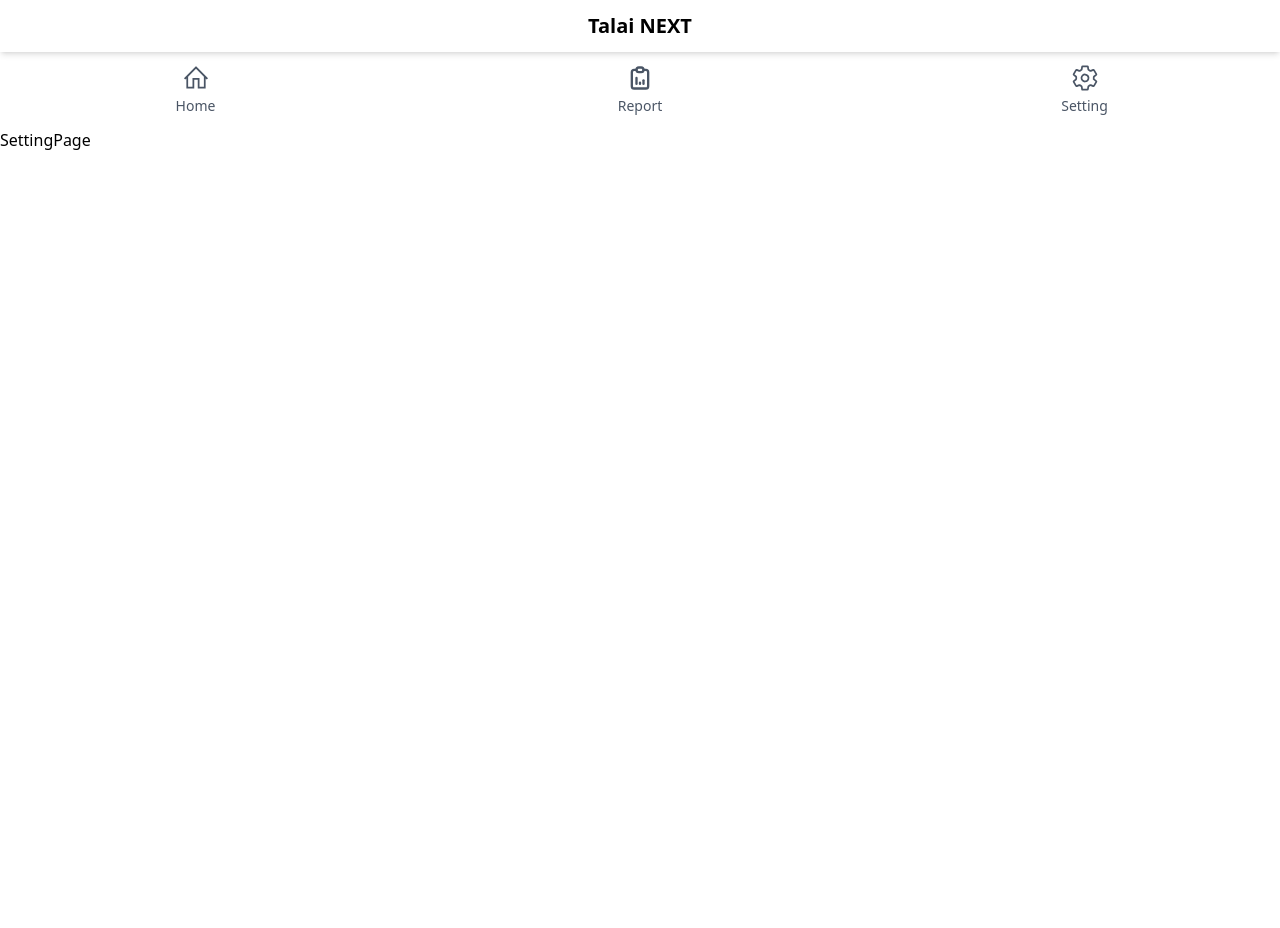
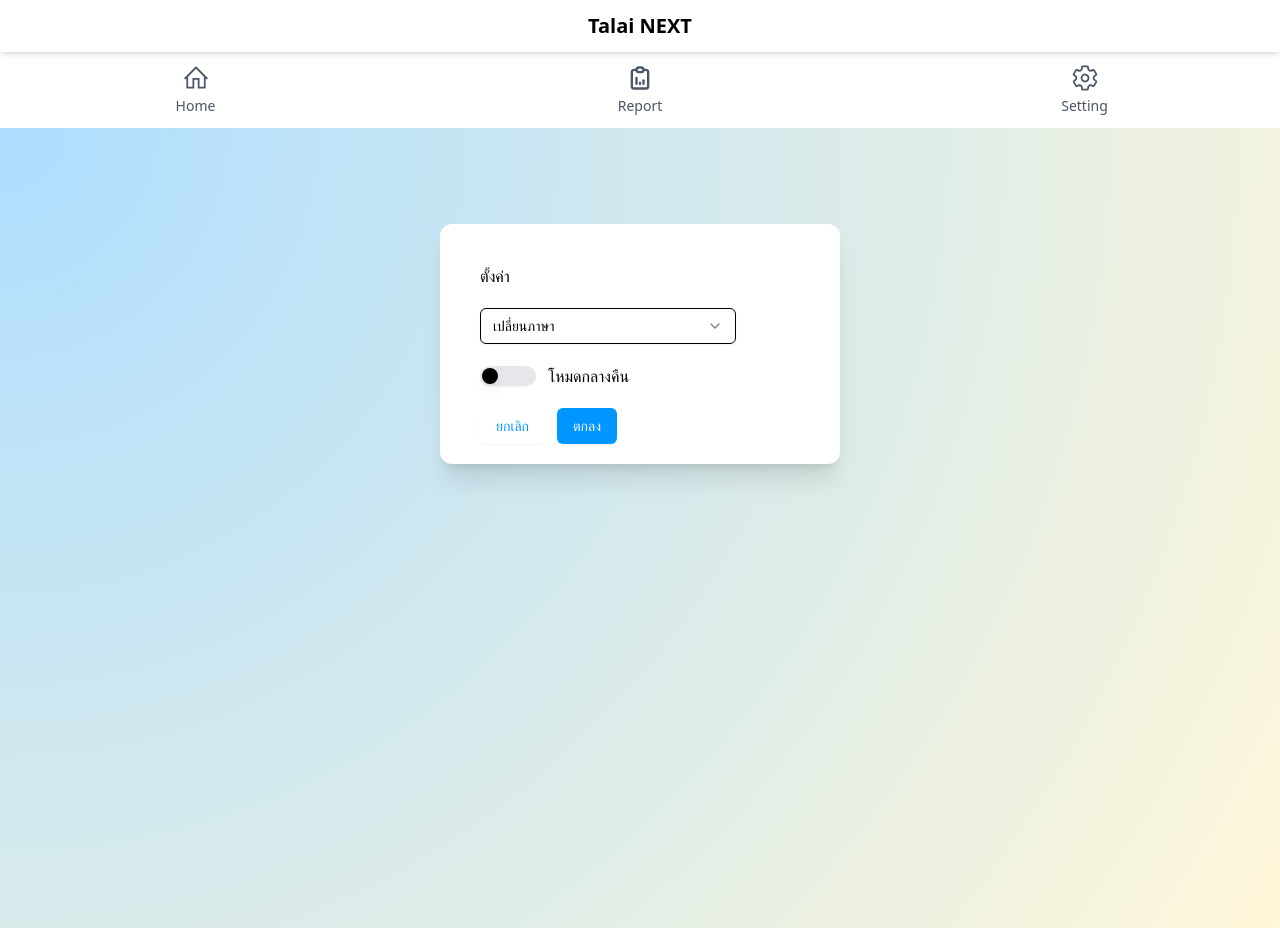
Before and after one commit to Talai-Next/frontend, a React (Vite) app: page /setting in a window 1280 px wide. Before the commit the page ends 800 px from the top, so only its background shows below. Built offline with nearby package versions, Linux system fonts and the light colour scheme.

Commit message:
add setting page

```diff
--- a/package.json
+++ b/package.json
@@ -15,6 +15,7 @@
     "@hookform/resolvers": "^4.1.3",
     "@mui/material": "^6.4.4",
     "@radix-ui/react-label": "^2.1.2",
+    "@radix-ui/react-select": "^2.1.6",
     "@radix-ui/react-slot": "^1.1.2",
     "@radix-ui/react-switch": "^1.1.3",
     "@tailwindcss/vite": "^4.0.13",
--- /dev/null
+++ b/src/components/ui/select.jsx
@@ -0,0 +1,164 @@
+import * as React from "react"
+import * as SelectPrimitive from "@radix-ui/react-select"
+import { CheckIcon, ChevronDownIcon, ChevronUpIcon } from "lucide-react"
+
+import { cn } from "@/lib/utils"
+
+function Select({
+  ...props
+}) {
+  return <SelectPrimitive.Root data-slot="select" {...props} />;
+}
+
+function SelectGroup({
+  ...props
+}) {
+  return <SelectPrimitive.Group data-slot="select-group" {...props} />;
+}
+
+function SelectValue({
+  ...props
+}) {
+  return <SelectPrimitive.Value data-slot="select-value" {...props} />;
+}
+
+function SelectTrigger({
+  className,
+  size = "default",
+  children,
+  ...props
+}) {
+  return (
+    <SelectPrimitive.Trigger
+      data-slot="select-trigger"
+      data-size={size}
+      className={cn(
+        "border-input data-[placeholder]:text-muted-foreground [&_svg:not([class*='text-'])]:text-muted-foreground focus-visible:border-ring focus-visible:ring-ring/50 aria-invalid:ring-destructive/20 dark:aria-invalid:ring-destructive/40 aria-invalid:border-destructive dark:bg-input/30 dark:hover:bg-input/50 flex w-fit items-center justify-between gap-2 rounded-md border bg-transparent px-3 py-2 text-sm whitespace-nowrap shadow-xs transition-[color,box-shadow] outline-none focus-visible:ring-[3px] disabled:cursor-not-allowed disabled:opacity-50 data-[size=default]:h-9 data-[size=sm]:h-8 *:data-[slot=select-value]:line-clamp-1 *:data-[slot=select-value]:flex *:data-[slot=select-value]:items-center *:data-[slot=select-value]:gap-2 [&_svg]:pointer-events-none [&_svg]:shrink-0 [&_svg:not([class*='size-'])]:size-4",
+        className
+      )}
+      {...props}>
+      {children}
+      <SelectPrimitive.Icon asChild>
+        <ChevronDownIcon className="size-4 opacity-50" />
+      </SelectPrimitive.Icon>
+    </SelectPrimitive.Trigger>
+  );
+}
+
+function SelectContent({
+  className,
+  children,
+  position = "popper",
+  ...props
+}) {
+  return (
+    <SelectPrimitive.Portal>
+      <SelectPrimitive.Content
+        data-slot="select-content"
+        className={cn(
+          "bg-popover text-popover-foreground data-[state=open]:animate-in data-[state=closed]:animate-out data-[state=closed]:fade-out-0 data-[state=open]:fade-in-0 data-[state=closed]:zoom-out-95 data-[state=open]:zoom-in-95 data-[side=bottom]:slide-in-from-top-2 data-[side=left]:slide-in-from-right-2 data-[side=right]:slide-in-from-left-2 data-[side=top]:slide-in-from-bottom-2 relative z-50 max-h-(--radix-select-content-available-height) min-w-[8rem] origin-(--radix-select-content-transform-origin) overflow-x-hidden overflow-y-auto rounded-md border shadow-md",
+          position === "popper" &&
+            "data-[side=bottom]:translate-y-1 data-[side=left]:-translate-x-1 data-[side=right]:translate-x-1 data-[side=top]:-translate-y-1",
+          className
+        )}
+        position={position}
+        {...props}>
+        <SelectScrollUpButton />
+        <SelectPrimitive.Viewport
+          className={cn("p-1", position === "popper" &&
+            "h-[var(--radix-select-trigger-height)] w-full min-w-[var(--radix-select-trigger-width)] scroll-my-1")}>
+          {children}
+        </SelectPrimitive.Viewport>
+        <SelectScrollDownButton />
+      </SelectPrimitive.Content>
+    </SelectPrimitive.Portal>
+  );
+}
+
+function SelectLabel({
+  className,
+  ...props
+}) {
+  return (
+    <SelectPrimitive.Label
+      data-slot="select-label"
+      className={cn("text-muted-foreground px-2 py-1.5 text-xs", className)}
+      {...props} />
+  );
+}
+
+function SelectItem({
+  className,
+  children,
+  ...props
+}) {
+  return (
+    <SelectPrimitive.Item
+      data-slot="select-item"
+      className={cn(
+        "focus:bg-accent focus:text-accent-foreground [&_svg:not([class*='text-'])]:text-muted-foreground relative flex w-full cursor-default items-center gap-2 rounded-sm py-1.5 pr-8 pl-2 text-sm outline-hidden select-none data-[disabled]:pointer-events-none data-[disabled]:opacity-50 [&_svg]:pointer-events-none [&_svg]:shrink-0 [&_svg:not([class*='size-'])]:size-4 *:[span]:last:flex *:[span]:last:items-center *:[span]:last:gap-2",
+        className
+      )}
+      {...props}>
+      <span className="absolute right-2 flex size-3.5 items-center justify-center">
+        <SelectPrimitive.ItemIndicator>
+          <CheckIcon className="size-4" />
+        </SelectPrimitive.ItemIndicator>
+      </span>
+      <SelectPrimitive.ItemText>{children}</SelectPrimitive.ItemText>
+    </SelectPrimitive.Item>
+  );
+}
+
+function SelectSeparator({
+  className,
+  ...props
+}) {
+  return (
+    <SelectPrimitive.Separator
+      data-slot="select-separator"
+      className={cn("bg-border pointer-events-none -mx-1 my-1 h-px", className)}
+      {...props} />
+  );
+}
+
+function SelectScrollUpButton({
+  className,
+  ...props
+}) {
+  return (
+    <SelectPrimitive.ScrollUpButton
+      data-slot="select-scroll-up-button"
+      className={cn("flex cursor-default items-center justify-center py-1", className)}
+      {...props}>
+      <ChevronUpIcon className="size-4" />
+    </SelectPrimitive.ScrollUpButton>
+  );
+}
+
+function SelectScrollDownButton({
+  className,
+  ...props
+}) {
+  return (
+    <SelectPrimitive.ScrollDownButton
+      data-slot="select-scroll-down-button"
+      className={cn("flex cursor-default items-center justify-center py-1", className)}
+      {...props}>
+      <ChevronDownIcon className="size-4" />
+    </SelectPrimitive.ScrollDownButton>
+  );
+}
+
+export {
+  Select,
+  SelectContent,
+  SelectGroup,
+  SelectItem,
+  SelectLabel,
+  SelectScrollDownButton,
+  SelectScrollUpButton,
+  SelectSeparator,
+  SelectTrigger,
+  SelectValue,
+}
--- a/src/pages/Home.jsx
+++ b/src/pages/Home.jsx
@@ -99,8 +99,19 @@ function Home() {
       <div className="flex flex-col md:flex-row  w-full  p-5 gap-6">
 
       {loading ? (
-          <div>
-            Loading ...
+          <div className="text-center mt-32 px-5 py-2 w-full md:w-[80vw]">
+             <div role="status">
+            <svg
+              aria-hidden="true"
+              className="inline w-32 h-32 text-gray-200 animate-spin dark:text-gray-600 fill-green-500"
+              viewBox="0 0 100 101"
+              fill="none"
+              xmlns="http://www.w3.org/2000/svg">
+                  <path d="M100 50.5908C100 78.2051 77.6142 100.591 50 100.591C22.3858 100.591 0 78.2051 0 50.5908C0 22.9766 22.3858 0.59082 50 0.59082C77.6142 0.59082 100 22.9766 100 50.5908ZM9.08144 50.5908C9.08144 73.1895 27.4013 91.5094 50 91.5094C72.5987 91.5094 90.9186 73.1895 90.9186 50.5908C90.9186 27.9921 72.5987 9.67226 50 9.67226C27.4013 9.67226 9.08144 27.9921 9.08144 50.5908Z" fill="currentColor"/>
+                  <path d="M93.9676 39.0409C96.393 38.4038 97.8624 35.9116 97.0079 33.5539C95.2932 28.8227 92.871 24.3692 89.8167 20.348C85.8452 15.1192 80.8826 10.7238 75.2124 7.41289C69.5422 4.10194 63.2754 1.94025 56.7698 1.05124C51.7666 0.367541 46.6976 0.446843 41.7345 1.27873C39.2613 1.69328 37.813 4.19778 38.4501 6.62326C39.0873 9.04874 41.5694 10.4717 44.0505 10.1071C47.8511 9.54855 51.7191 9.52689 55.5402 10.0491C60.8642 10.7766 65.9928 12.5457 70.6331 15.2552C75.2735 17.9648 79.3347 21.5619 82.5849 25.841C84.9175 28.9121 86.7997 32.2913 88.1811 35.8758C89.083 38.2158 91.5421 39.6781 93.9676 39.0409Z" fill="currentFill"/>
+              </svg>
+              <span className="sr-only">Loading...</span>
+          </div>
           </div>
         ) : (
           <div className='px-5 py-2 w-full md:w-[80vw]'>
--- a/src/pages/SettingPage.jsx
+++ b/src/pages/SettingPage.jsx
@@ -1,8 +1,43 @@
 import React from 'react'
-
+import {
+  Select,
+  SelectContent,
+  SelectItem,
+  SelectTrigger,
+  SelectValue,
+} from "@/components/ui/select"
+import { Switch } from "@/components/ui/switch"
+import { Button } from '@/components/ui/button';
 const SettingPage = () => {
   return (
-    <div>SettingPage</div>
+    <div className="flex w-full h-screen bg-[radial-gradient(circle_at_top_left,#0096FF52,#FFDE6A42)] overflow-hidden justify-center">
+
+      <div className='flex flex-col bg-white w-[25rem] h-[15rem] rounded-xl shadow-xl mt-24'>
+        <div className='my-10 mx-10'>
+      ตั้งค่า
+      <Select>
+        <SelectTrigger className="w-[80%] bg-white mt-5">
+          <SelectValue placeholder="เปลี่ยนภาษา" />
+        </SelectTrigger>
+        <SelectContent className="bg-white">
+          <SelectItem className="hover:bg-gray-100 "value="thai">ภาษาไทย</SelectItem>
+          <SelectItem className="hover:bg-gray-100" value="eng">ภาษาอังกฤษ</SelectItem>
+        </SelectContent>
+      </Select>
+      <div className='flex mt-5 items-center'>
+        <Switch />
+        <h3 className='px-3'>โหมดกลางคืน</h3>
+      </div>
+      <div className='flex mt-5 gap-3'>
+        <Button className="bg-white text-[#0096FF] hover:bg-[#c8d4e0]">ยกเลิก</Button>
+        <Button className="bg-[#0096FF] text-white hover:bg-[#507fb0]">ตกลง</Button>
+      </div>
+
+      </div>
+
+      </div>
+    </div>
+
   )
 }
 
--- /dev/null
+++ b/src/plugins/SelectBusStopMarker.jsx
@@ -0,0 +1,43 @@
+import MarkerPlugin from "./MarkerPlugin";
+import { usePlugins } from "../core/PluginManager";
+import React, { useEffect } from "react";
+import { useSearchParams, useNavigate } from "react-router-dom";
+
+
+const SelectBusStopMarker = () => {
+  const [searchParams] = useSearchParams();
+  const curParams = searchParams.get('cur');
+  const curId = curParams ? atob(curParams) : null;
+  const desParams = searchParams.get('des');
+  const desId = desParams ? atob(desParams) : null;
+
+  if (!curId || !desId) return null;
+
+  return (
+        <MarkerPlugin
+        apiUrl={`/api/select-station?cur=${curId}&${desId}/`}
+        iconUrl="https://cdn-icons-png.flaticon.com/256/7561/7561230.png"
+        iconSize={[35, 35]}
+        iconAnchor={[17, 30]}
+        popupAnchor={[0, -32]}
+    />
+  );
+};
+
+export default SelectBusStopMarker;
+
+export const RegisterBusStopPlugin = ({ isVisible }) => {
+  const { registerPlugin, unregisterPlugin } = usePlugins();
+
+  useEffect(() => {
+    if (isVisible) {
+      registerPlugin({ name: "SelectBusStopMarker", component: <SelectBusStoparker /> });
+    } else {
+      unregisterPlugin("SelectBusStopMarker");
+    }
+
+    return () => unregisterPlugin("SelectBusStopMarker");
+  }, [isVisible]);
+
+  return null;
+};
```
Also changed, not shown: 1 other file (tests, documents, lock files or other folders).
